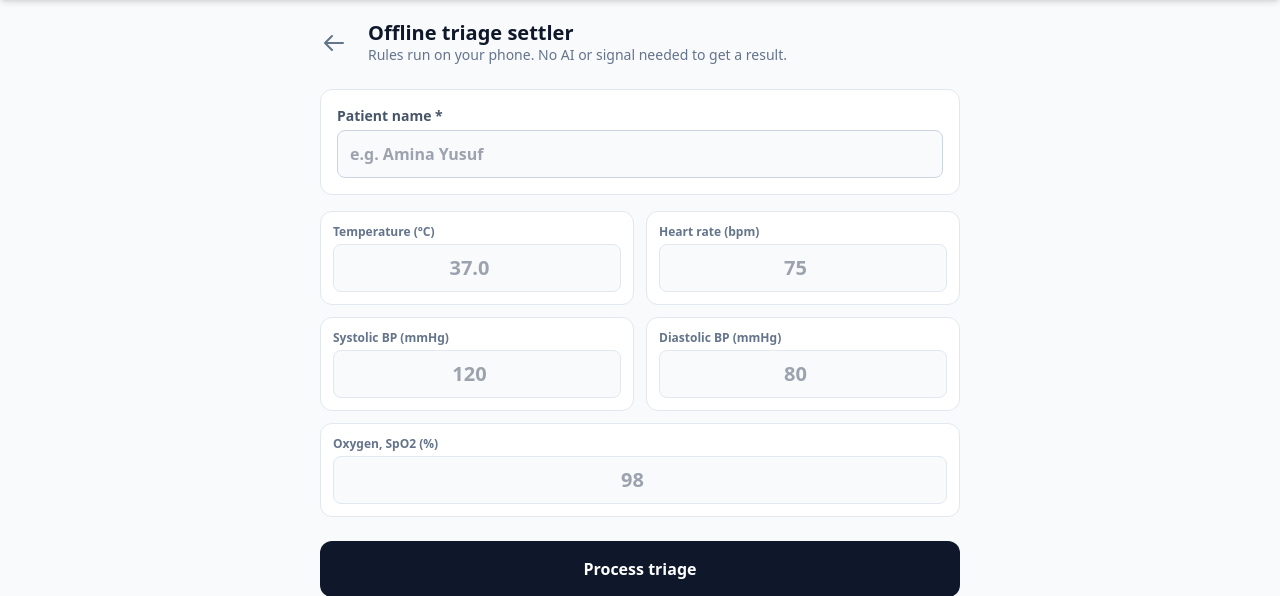
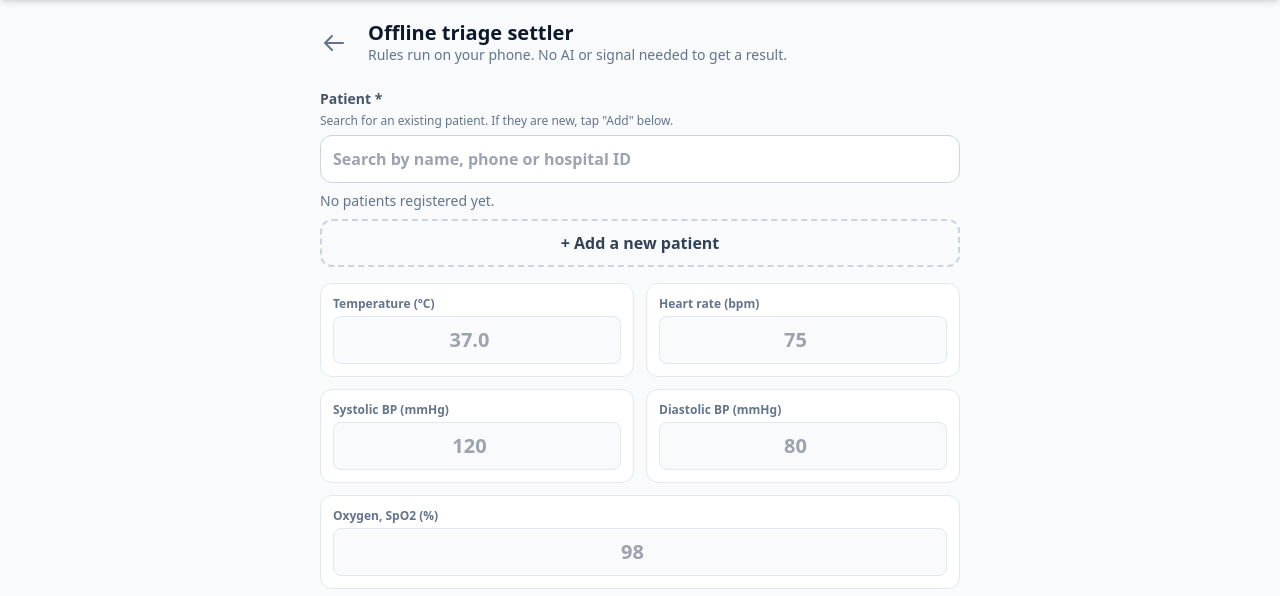
Before and after one commit to adebayo-victor/Smart-health-prototype-2, a Flask app: page /triage in a window 1280 px wide. Shown: the part 76-672 px from the top of the page. Run offline with Flask 3, Linux system fonts and the light colour scheme; the visitor is signed in with stand-in values (Sample User, id 1); data that the repository does not hold is empty; some libraries are stand-ins or nearby versions.

Commit message:
Refactor patient input handling in triage template

```diff
--- a/templates/triage.html
+++ b/templates/triage.html
@@ -6,11 +6,7 @@
 {% block content %}
 {{ page_header('Offline triage settler', '/dashboard', 'Rules run on your phone. No AI or signal needed to get a result.') }}
 
-<div class="bg-white p-4 rounded-xl border border-slate-200 mb-4">
-  <label for="patient_name" class="text-sm font-semibold text-slate-600 block mb-1">Patient name *</label>
-  <input type="text" id="patient_name" maxlength="100" autocomplete="off" placeholder="e.g. Amina Yusuf"
-         class="w-full min-h-12 px-3 rounded-lg border border-slate-300 bg-surface text-base font-semibold">
-</div>
+<div id="patientPicker" class="mb-4"></div>
 
 <div class="mb-6">{{ vitals_grid() }}</div>
 
@@ -39,11 +35,12 @@
 const $ = (id) => document.getElementById(id);
 const VITALS = ['temp', 'hr', 'sys_bp', 'dia_bp', 'spo2'];
 let encounterId = new URLSearchParams(location.search).get('encounter_id');
+const picker = new SH.PatientPicker($('patientPicker'));
 
 // Pick up where intake stopped.
 if (encounterId) {
   SH.api(`/api/encounter/${encodeURIComponent(encounterId)}`, { method: 'GET' }).then((e) => {
-    $('patient_name').value = e.patient_name || '';
+    if (e.patient) picker.setPatient(e.patient); else picker.suggest(e.patient_name);
     VITALS.forEach((k) => { if (e.vitals && e.vitals[k] != null) $(k).value = e.vitals[k]; });
   }).catch(() => { encounterId = null; });
 }
@@ -55,9 +52,9 @@ const TIERS = {
 };
 
 $('processBtn').addEventListener('click', async (e) => {
-  const patient_name = $('patient_name').value.trim();
-  if (!patient_name) { SH.toast('Enter the patient name.', 'error'); return $('patient_name').focus(); }
-  const json = { patient_name, encounter_id: encounterId };
+  const patient = picker.value;
+  if (!patient) return picker.require();
+  const json = { patient_id: patient.id, encounter_id: encounterId };
   VITALS.forEach((k) => { json[k] = $(k).value === '' ? null : parseFloat($(k).value); });
   if (VITALS.every((k) => json[k] === null)) return SH.toast('Enter at least one vital sign.', 'error');
 
```
